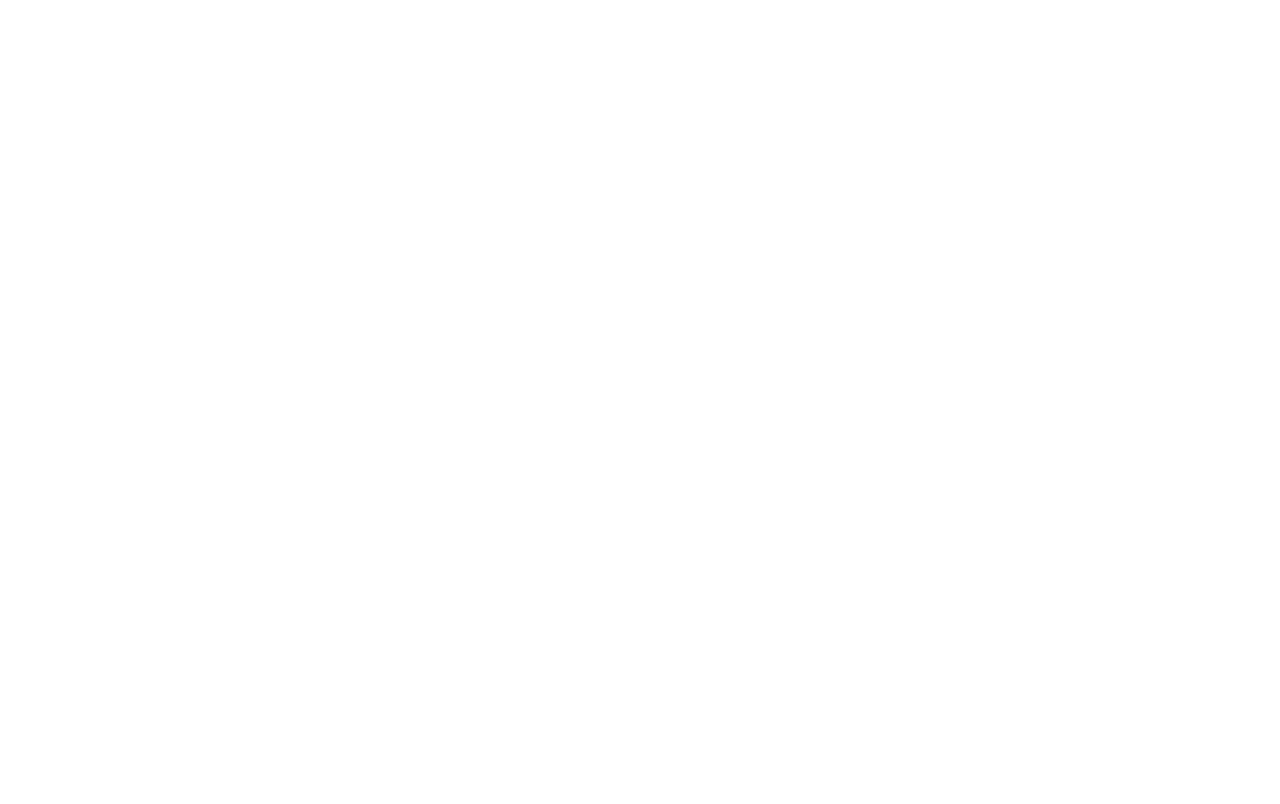
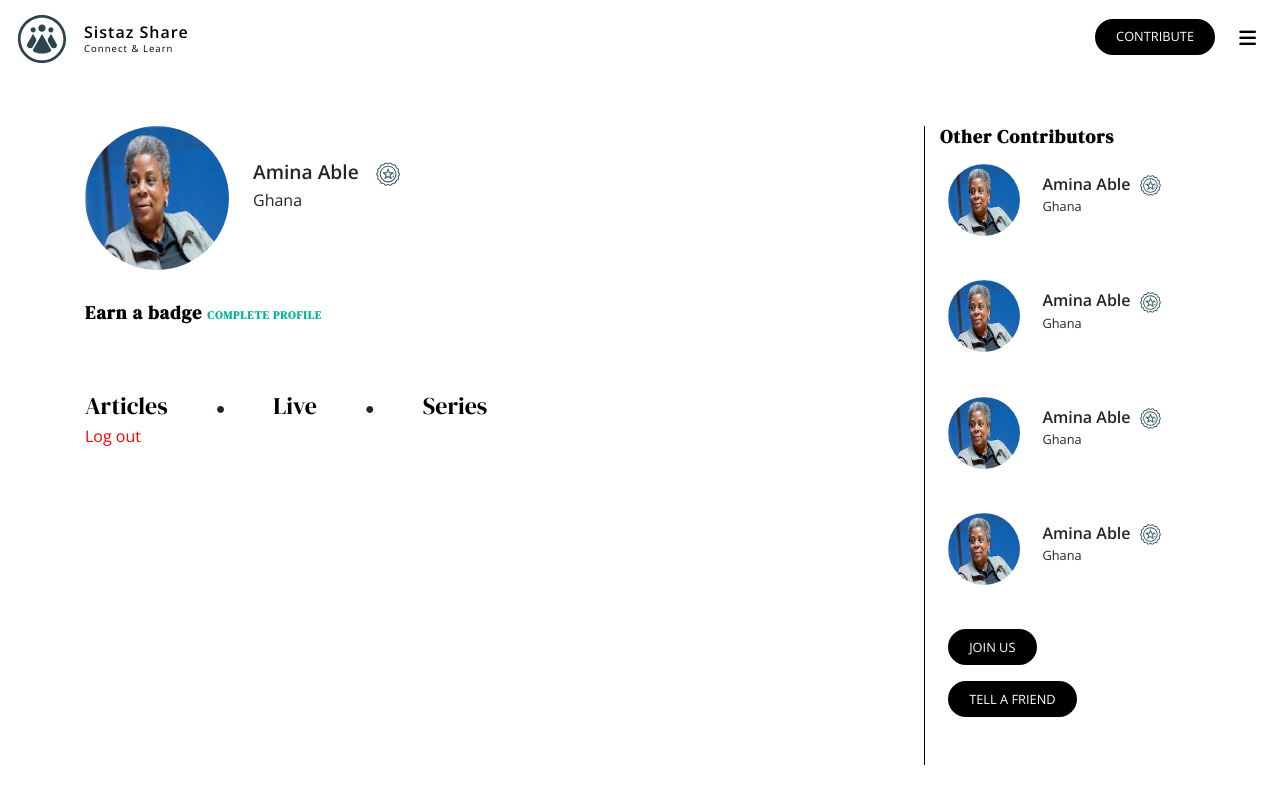
Before and after one commit to kwamesarpong/sshare-blog, a React (Create React App) app: page /profile in a window 1280 px wide. Shown: the top 804 px of the page. Built offline with nearby package versions, Linux system fonts and the light colour scheme.

Commit message:
fist page of profile page

```diff
--- a/src/App.js
+++ b/src/App.js
@@ -17,6 +17,7 @@ import Partnerships from "./components/pages/Partnerships";
 import Team from "./components/pages/Team";
 import TellAFriend from "./components/pages/TellAFriend";
 import Contributors from "./components/pages/Contributors";
+import Profile from "./components/pages/Profile";
 
 class App extends Component {
   render() {
@@ -36,6 +37,7 @@ class App extends Component {
             <Route exact path="/team" component={Team} />
             <Route exact path="/tell-a-friend" component={TellAFriend} />
             <Route exact path="/contributors" component={Contributors} />
+            <Route exact path="/profile" component={Profile} />
           </Switch>
         </BrowserRouter>
       </Provider>
--- a/src/components/pages/ContributePost.js
+++ b/src/components/pages/ContributePost.js
@@ -10,7 +10,7 @@ import commPerson from "./../../assets/comm-person.png";
 import Navbar from "./Navbar";
 import SharePost from "../utils/ShareArticle";
 import Golive from "../utils/GoLive";
-import ProfileCard from "../utils/ProfileCard";
+// import ProfileCard from "../utils/ProfileCard";
 
 class ContributePost extends Component {
   render() {
--- a/src/components/pages/Contributors.js
+++ b/src/components/pages/Contributors.js
@@ -92,15 +92,12 @@ class Contributors extends Component {
             <div className="col-md-3">
               <ContributorsSvg className="img-fluid pb-5 ml-2" />
               <Link
-                to="/careers"
+                to="/register"
                 className="button button__black mb-3 ml-2 mr-5"
               >
                 JOIN US
               </Link>
-              <Link
-                to="/careers"
-                className="button button__black ml-2 mr-5 mb-5"
-              >
+              <Link to="/share" className="button button__black ml-2 mr-5 mb-5">
                 TELL A FRIEND
               </Link>
             </div>
--- /dev/null
+++ b/src/components/pages/Profile.js
@@ -0,0 +1,93 @@
+import React, { Component } from "react";
+import { Link } from "react-router-dom";
+
+import Navbar from "./Navbar";
+
+import ProfileCard from "../utils/ProfileCard";
+import commPerson from "./../../assets/comm-person.png";
+import { ReactComponent as BadgeGrey } from "../../assets/SISTAZSHARE-BADGE-GREY.svg";
+
+class Profile extends Component {
+  render() {
+    return (
+      <div className="contributor-profile">
+        <Navbar whitePage={true} />
+
+        <div className="container py-5">
+          <div className="row">
+            <div className="col-md-9">
+              <div className="contributor-profile__card">
+                <img
+                  src={commPerson}
+                  alt="contributor"
+                  className="contributor-profile__card-img"
+                />
+                <p className="contributor-profile__card-title">
+                  Amina Able
+                  <span>
+                    <BadgeGrey className="ml-3 contributor-profile__card-img1" />
+                  </span>
+                </p>
+                <p className="contributor-profile__card-subtitle pt-2">Ghana</p>
+              </div>
+
+              <h5 className="heading heading__tertiary">
+                Earn a badge <span>COMPLETE PROFILE</span>
+              </h5>
+
+              <div className="contributor-profile__links pt-5">
+                <Link className="mr-5">Articles</Link>
+                <span className="mr-5">●</span>
+                <Link className="mr-5">Live</Link>
+                <span className="mr-5">●</span>
+                <Link>Series</Link>
+              </div>
+              <Link className="log-out">Log out</Link>
+            </div>
+            <div className="col-md-3">
+              <h5 className="heading heading__tertiary">Other Contributors</h5>
+
+              <ProfileCard
+                commPerson={commPerson}
+                name="Amina Able"
+                country="Ghana"
+              />
+              <ProfileCard
+                commPerson={commPerson}
+                name="Amina Able"
+                country="Ghana"
+              />
+              <ProfileCard
+                commPerson={commPerson}
+                name="Amina Able"
+                country="Ghana"
+              />
+              <ProfileCard
+                commPerson={commPerson}
+                name="Amina Able"
+                country="Ghana"
+              />
+              {/* <ProfileCard
+                commPerson={commPerson}
+                name="Amina Able"
+                country="Ghana"
+              /> */}
+
+              <Link
+                to="/register"
+                className="button button__black mb-3 ml-2 mr-5"
+              >
+                JOIN US
+              </Link>
+              <Link to="/share" className="button button__black ml-2 mr-5 mb-5">
+                TELL A FRIEND
+              </Link>
+            </div>
+          </div>
+        </div>
+      </div>
+    );
+  }
+}
+
+export default Profile;
--- a/src/scss/_components.scss
+++ b/src/scss/_components.scss
@@ -106,3 +106,8 @@
 //     transform: translateY(-0.7rem);
 //   }
 // }
+
+.log-out {
+  color: red;
+  padding-top: 40rem;
+}
--- /dev/null
+++ b/src/scss/_contributor-profile.scss
@@ -0,0 +1,60 @@
+.contributor-profile {
+  min-height: 60vh;
+  &__card {
+    margin-bottom: 2rem;
+
+    display: grid;
+    grid-template-columns: min-content 1fr;
+    grid-column-gap: 1.5rem;
+
+    &-img {
+      grid-row: 1 / span 2;
+      height: 18vh;
+      border-radius: 50%;
+    }
+
+    p {
+      margin-bottom: 0;
+    }
+
+    &-title {
+      font-size: 1.2rem;
+      font-weight: 600;
+      margin-top: 2rem;
+    }
+    &-subtitle {
+      //   font-weight: 300;
+      font-size: 1rem;
+      transform: translateY(-2rem);
+    }
+
+    &-img1 {
+      max-width: 4%;
+    }
+  }
+
+  h5 {
+    font-weight: 600;
+    letter-spacing: 1px;
+
+    span {
+      color: #00b399;
+      font-size: 0.7rem;
+    }
+  }
+
+  &__links > a {
+    font-family: "DM Serif Display", serif;
+    color: #000;
+    font-size: 1.5rem;
+
+    &:hover {
+      text-decoration: none;
+      color: #00b399;
+    }
+  }
+
+  .col-md-9 {
+    border-right: 1px solid #000;
+  }
+}
--- a/src/scss/main.scss
+++ b/src/scss/main.scss
@@ -16,3 +16,4 @@
 @import "./friend";
 @import "./contributors";
 @import "./profile-card";
+@import "./contributor-profile";
```
